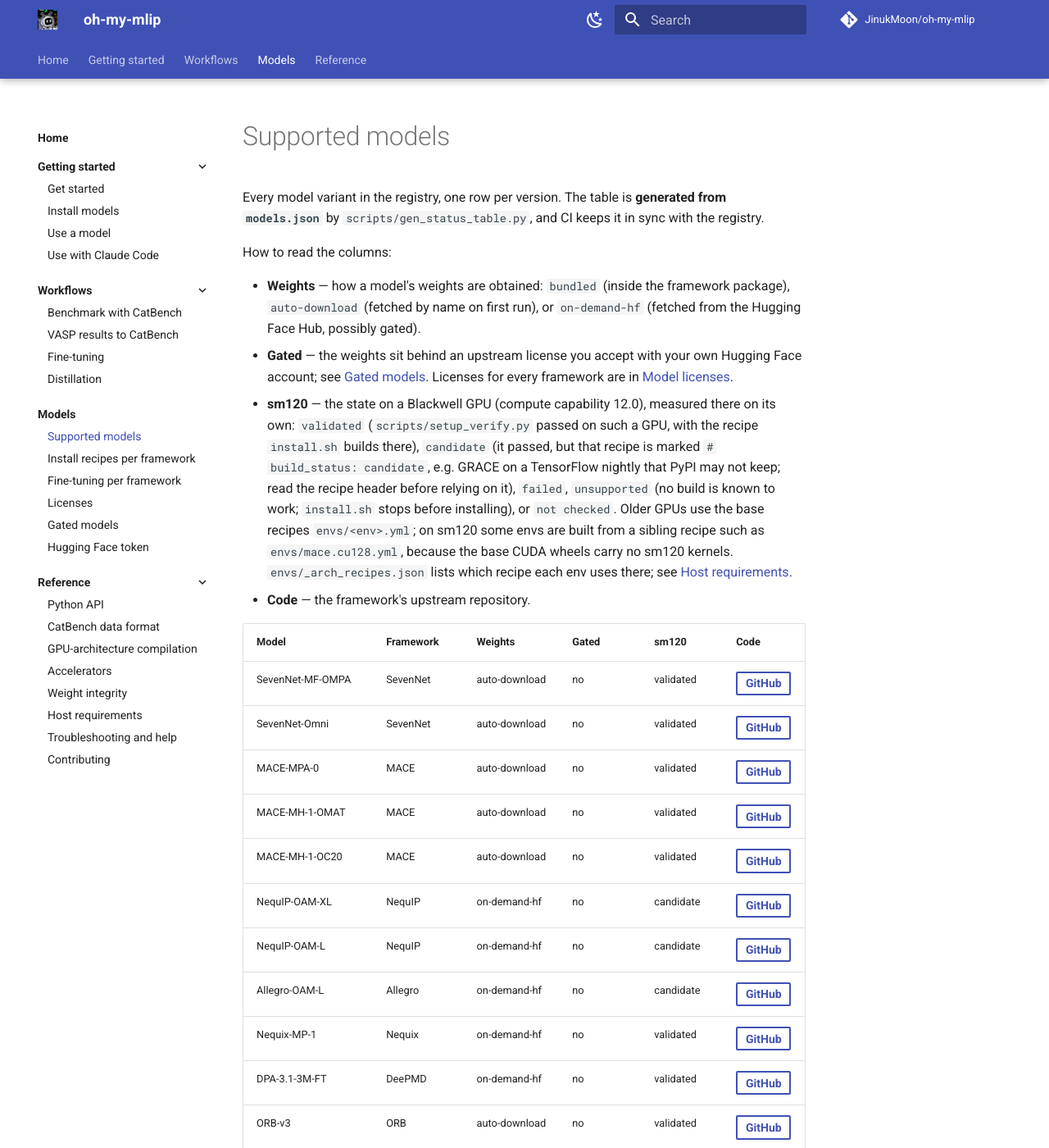
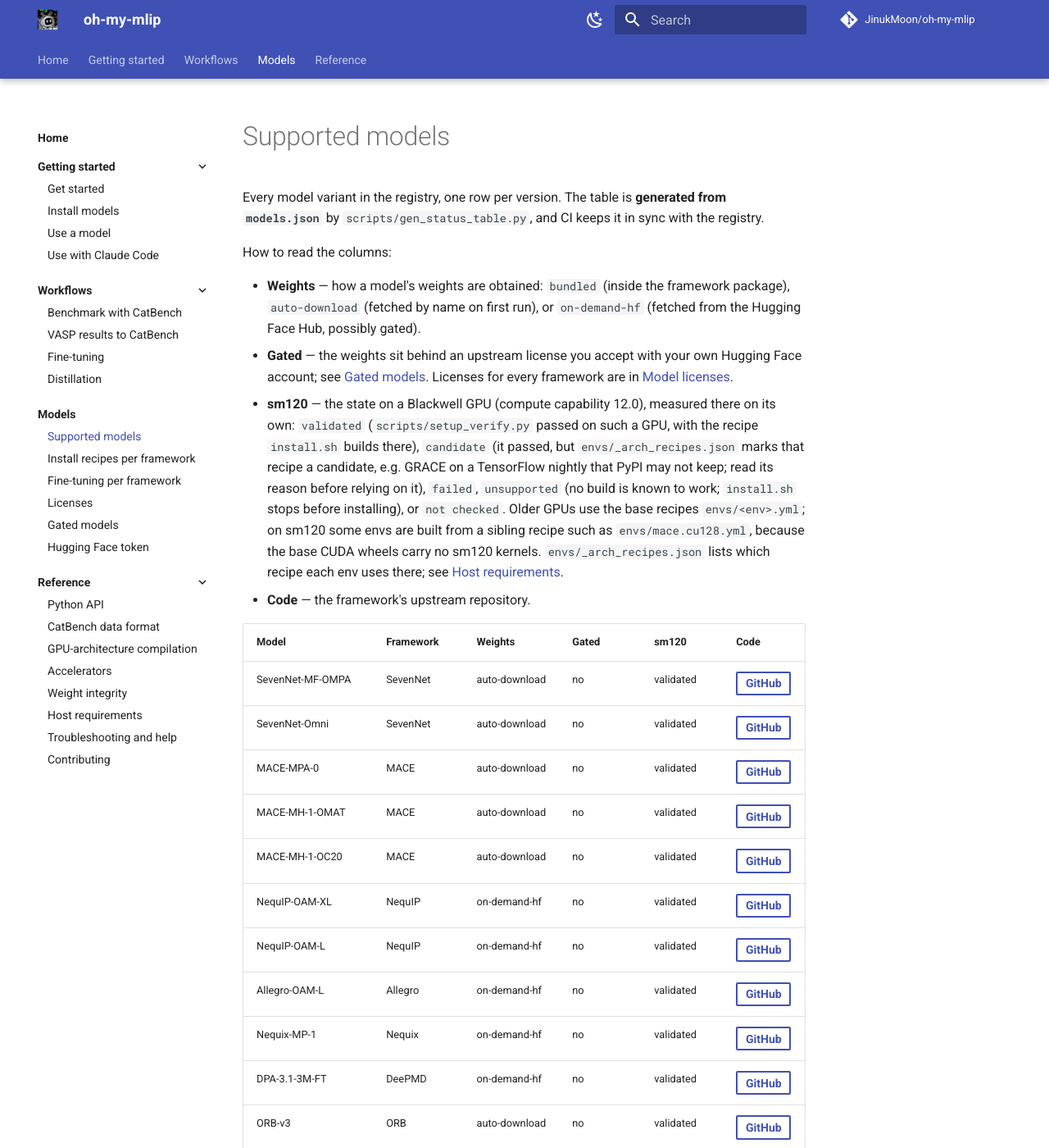
Before and after one commit to JinukMoon/oh-my-mlip, an MkDocs documentation site: the page built from docs/model_status.md, in a window 1280 px wide and 1400 px high. Shown: the whole window at 82% size. Built offline with MkDocs 1.6.1 and Material for MkDocs 9.7.7, drawn with Linux system fonts in a browser that asks for light colours; comment, search, counter and statistics services are not loaded; some of the changed text lies outside the part shown.

Commit message:
status: take "candidate" from the arch table, not the recipe header
The previous commit read `# build_status: candidate` from the recipe, which
base recipes (nequip, allegro, matris, dpa4, tace) carry for host reasons
(per-arch .pt2 compile, CUDA 13 driver), so their validated sm120 rows turned
into "candidate". The marker is now `"status": "candidate"` (with a reason)
on the entry in envs/_arch_recipes.json, set for grace only; the status
generator and the MCP rows read only that, and lint_recipes checks it. The
status tables differ from main in the GRACE row alone. A test pins that a
base recipe's build_status header does not change a validated row.

```diff
--- a/docs/model_status.md
+++ b/docs/model_status.md
@@ -14,9 +14,9 @@ How to read the columns:
   every framework are in [Model licenses](model_licenses.md).
 - **sm120** — the state on a Blackwell GPU (compute capability 12.0), measured
   there on its own: `validated` (`scripts/setup_verify.py` passed on such a GPU,
-  with the recipe `install.sh` builds there), `candidate` (it passed, but that
-  recipe is marked `# build_status: candidate`, e.g. GRACE on a TensorFlow
-  nightly that PyPI may not keep; read the recipe header before relying on it),
+  with the recipe `install.sh` builds there), `candidate` (it passed, but
+  `envs/_arch_recipes.json` marks that recipe a candidate, e.g. GRACE on a
+  TensorFlow nightly that PyPI may not keep; read its reason before relying on it),
   `failed`, `unsupported` (no build is known to work; `install.sh` stops before
   installing), or `not checked`.
   Older GPUs use the base recipes `envs/<env>.yml`; on sm120 some envs are built
@@ -33,9 +33,9 @@ How to read the columns:
 | MACE-MPA-0 | MACE | auto-download | no | validated | [GitHub](https://github.com/ACEsuit/mace){ .md-button .omm-repo } |
 | MACE-MH-1-OMAT | MACE | auto-download | no | validated | [GitHub](https://github.com/ACEsuit/mace){ .md-button .omm-repo } |
 | MACE-MH-1-OC20 | MACE | auto-download | no | validated | [GitHub](https://github.com/ACEsuit/mace){ .md-button .omm-repo } |
-| NequIP-OAM-XL | NequIP | on-demand-hf | no | candidate | [GitHub](https://github.com/mir-group/nequip){ .md-button .omm-repo } |
-| NequIP-OAM-L | NequIP | on-demand-hf | no | candidate | [GitHub](https://github.com/mir-group/nequip){ .md-button .omm-repo } |
-| Allegro-OAM-L | Allegro | on-demand-hf | no | candidate | [GitHub](https://github.com/mir-group/allegro){ .md-button .omm-repo } |
+| NequIP-OAM-XL | NequIP | on-demand-hf | no | validated | [GitHub](https://github.com/mir-group/nequip){ .md-button .omm-repo } |
+| NequIP-OAM-L | NequIP | on-demand-hf | no | validated | [GitHub](https://github.com/mir-group/nequip){ .md-button .omm-repo } |
+| Allegro-OAM-L | Allegro | on-demand-hf | no | validated | [GitHub](https://github.com/mir-group/allegro){ .md-button .omm-repo } |
 | Nequix-MP-1 | Nequix | on-demand-hf | no | validated | [GitHub](https://github.com/atomicarchitects/nequix){ .md-button .omm-repo } |
 | DPA-3.1-3M-FT | DeePMD | on-demand-hf | no | validated | [GitHub](https://github.com/deepmodeling/deepmd-kit){ .md-button .omm-repo } |
 | ORB-v3 | ORB | auto-download | no | validated | [GitHub](https://github.com/orbital-materials/orb-models){ .md-button .omm-repo } |
@@ -57,7 +57,7 @@ How to read the columns:
 | PET-OAM-XL | PET | on-demand-hf | no | validated | [GitHub](https://github.com/metatensor/metatrain){ .md-button .omm-repo } |
 | EquFlashV2 | EquFlash | on-demand-hf | no | validated | [GitHub](https://github.com/SamsungDS/GGNN){ .md-button .omm-repo } |
 | EquFlash-v1 | EquFlash | on-demand-hf | no | validated | [GitHub](https://github.com/SamsungDS/GGNN){ .md-button .omm-repo } |
-| MatRIS-10M-OAM | MatRIS | auto-download | no | candidate | [GitHub](https://github.com/HPC-AI-Team/MatRIS){ .md-button .omm-repo } |
-| DPA-4.0.1-pro-MPtrj | DPA4 | on-demand-hf | no | candidate | [GitHub](https://github.com/deepmodeling/deepmd-kit){ .md-button .omm-repo } |
-| TACE-OAM-L | TACE | auto-download | no | candidate | [GitHub](https://github.com/xvzemin/tace){ .md-button .omm-repo } |
+| MatRIS-10M-OAM | MatRIS | auto-download | no | validated | [GitHub](https://github.com/HPC-AI-Team/MatRIS){ .md-button .omm-repo } |
+| DPA-4.0.1-pro-MPtrj | DPA4 | on-demand-hf | no | validated | [GitHub](https://github.com/deepmodeling/deepmd-kit){ .md-button .omm-repo } |
+| TACE-OAM-L | TACE | auto-download | no | validated | [GitHub](https://github.com/xvzemin/tace){ .md-button .omm-repo } |
 <!-- STATUS_TABLE_DETAILED_END -->
```
Also changed, not shown: README.md (+5 -5 lines), 5 other files.
